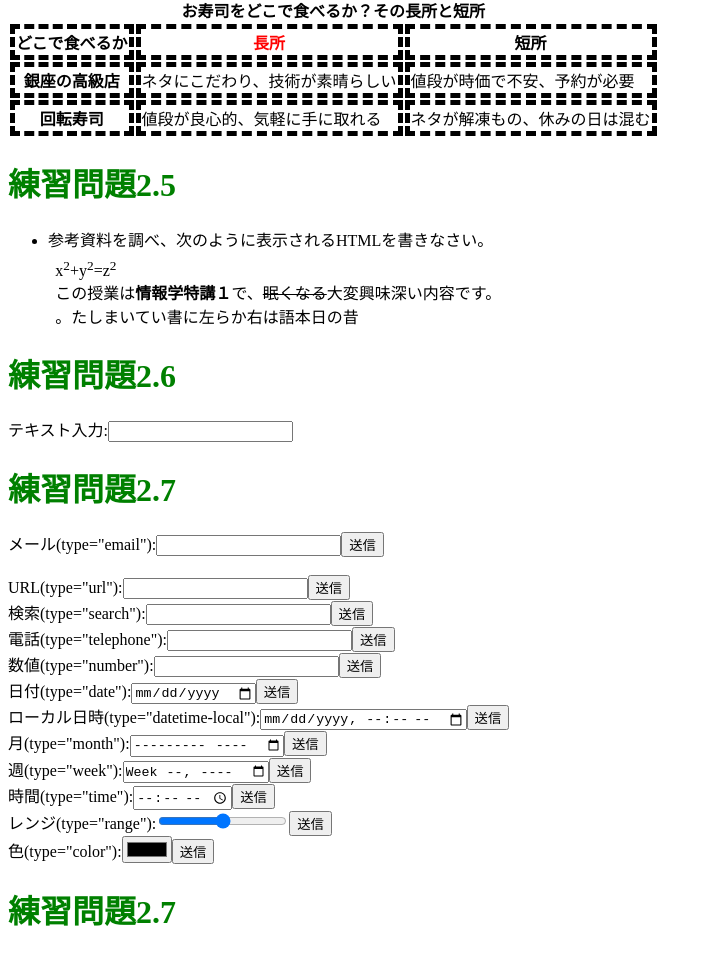
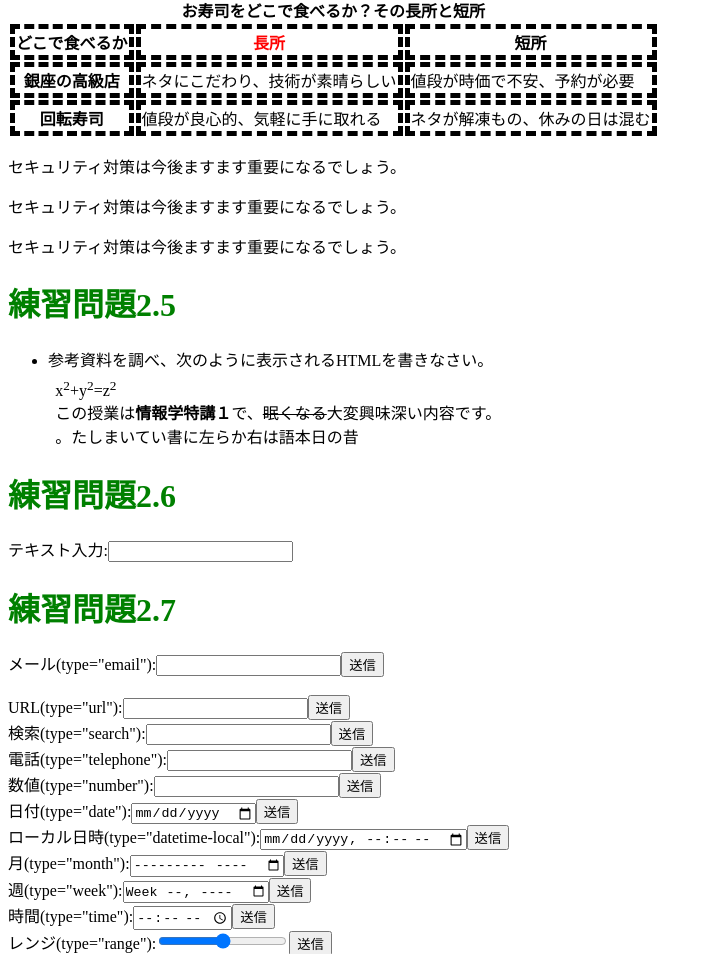
Before and after one commit to koharuuun/web2024-1, a plain HTML site: page index.html in a window 1280 px wide. Shown: the part 1135-2089 px from the top of the page, without its empty margins (0-712 px from the left). Drawn offline with Linux system fonts and the light colour scheme.

Commit message:
Update index.html

```diff
--- a/index.html
+++ b/index.html
@@ -83,6 +83,9 @@
      <td>ネタが解凍もの、休みの日は混む</td></tr>
     </tbody>
    </table>
+  <p class="sample1">セキュリティ対策は今後ますます重要になるでしょう。</p>
+  <p class="samle2">セキュリティ対策は今後ますます重要になるでしょう。</p>
+  <p class="sample3">セキュリティ対策は今後ますます重要になるでしょう。</p>
 
   <h1>練習問題2.5</h1>
   <ul>
```
